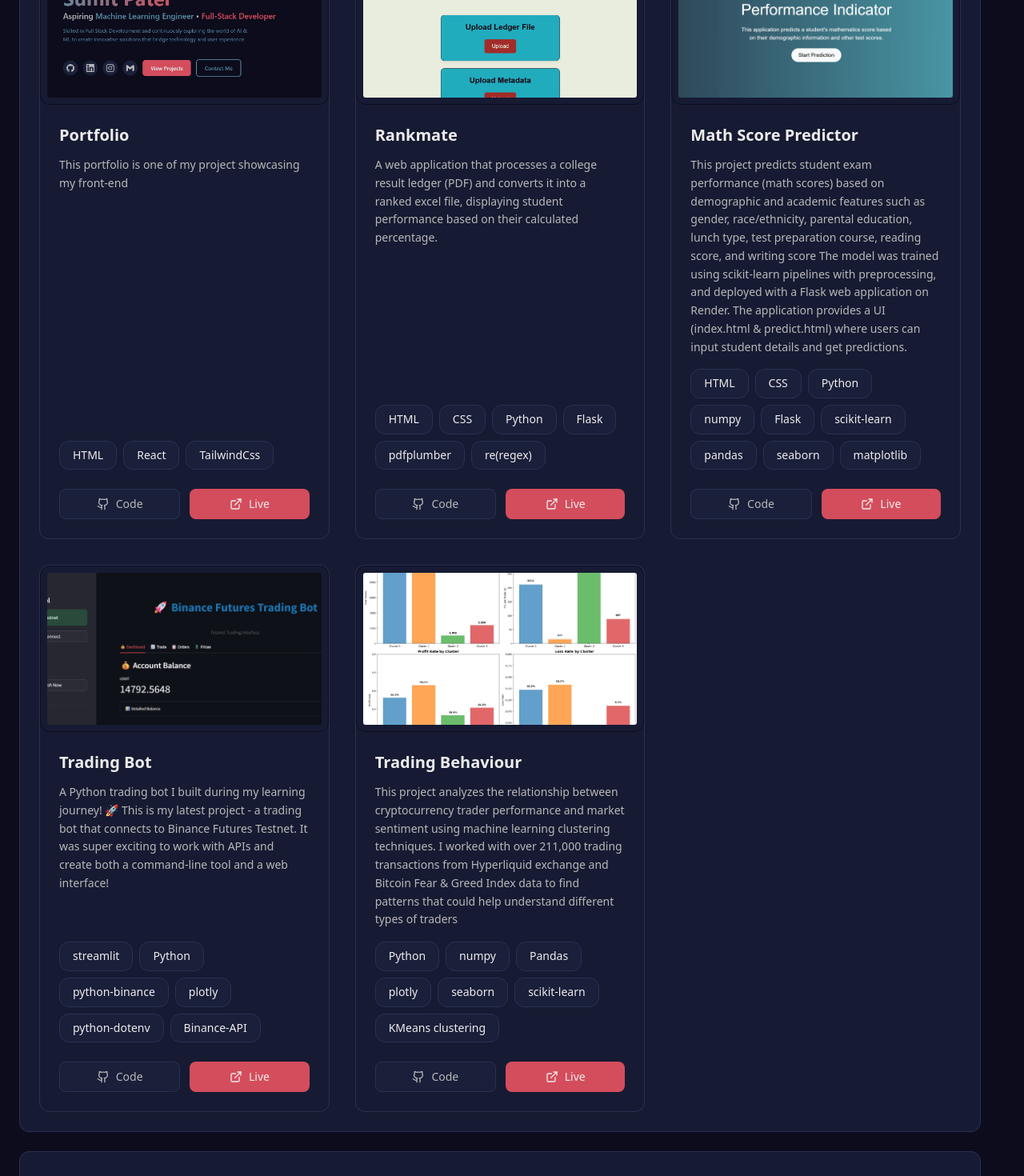
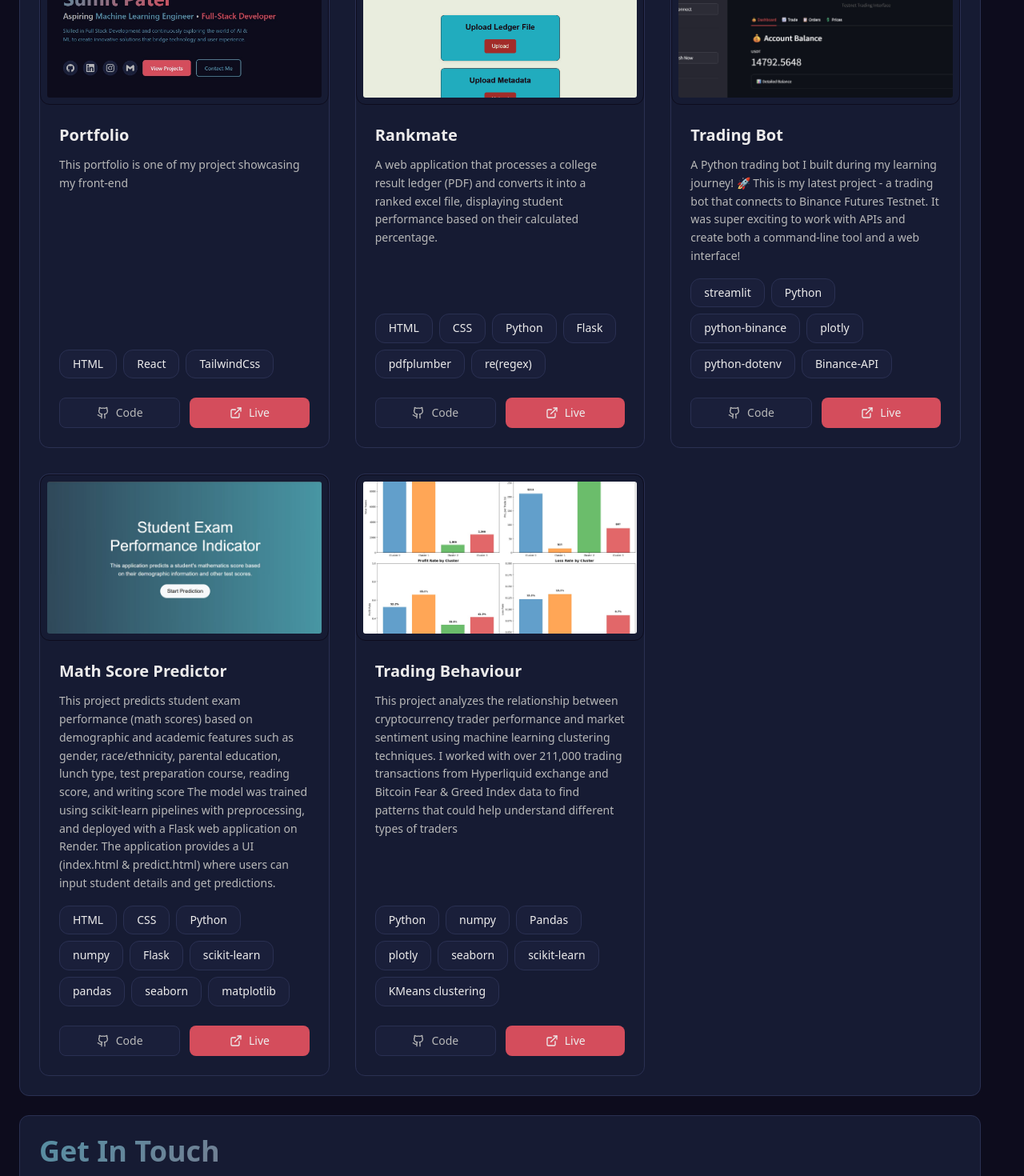
Before and after one commit to sumitpatel-2322/Sumit-Patel-Portfolio, a React (Vite) app: page / in a window 1280 px wide. Shown: the part 2720-4190 px from the top of the page at 80% size. Built offline with nearby package versions, Linux system fonts and the light colour scheme.

Commit message:
A very little change

```diff
--- a/src/App.jsx
+++ b/src/App.jsx
@@ -30,19 +30,19 @@ const projects = [
     live: "https://student-ranker.onrender.com/"
   },
   {
+    name: "Trading Bot",
+    desc: "A Python trading bot I built during my learning journey! 🚀\n This is my latest project - a trading bot that connects to Binance Futures Testnet. It was super exciting to work with APIs and create both a command-line tool and a web interface!",
+    image: Tradingbotimg,
+    tech: ['streamlit', 'Python', 'python-binance', 'plotly', 'python-dotenv','Binance-API'],
+    github: "https://github.com/sumitpatel-2322/Trading_Bot"
+  },
+  {
     name: "Math Score Predictor",
     desc: "This project predicts student exam performance (math scores) based on demographic and academic features such as gender, race/ethnicity, parental education, lunch type, test preparation course, reading score, and writing score \nThe model was trained using scikit-learn pipelines with preprocessing, and deployed with a Flask web application on Render. The application provides a UI (index.html & predict.html) where users can input student details and get predictions.",
     image: Predictorimg,
     tech: ['HTML', 'CSS', 'Python','numpy', 'Flask', 'scikit-learn', 'pandas','seaborn','matplotlib'],
     github: "https://github.com/sumitpatel-2322/Student_perfomance_predictor",
     live: "https://math-score-predictor-frh6.onrender.com/"
-  },
-  {
-    name: "Trading Bot",
-    desc: "A Python trading bot I built during my learning journey! 🚀\n This is my latest project - a trading bot that connects to Binance Futures Testnet. It was super exciting to work with APIs and create both a command-line tool and a web interface!",
-    image: Tradingbotimg,
-    tech: ['streamlit', 'Python', 'python-binance', 'plotly', 'python-dotenv','Binance-API'],
-    github: "https://github.com/sumitpatel-2322/Trading_Bot"
   },
   {
     name: "Trading Behaviour",
```
